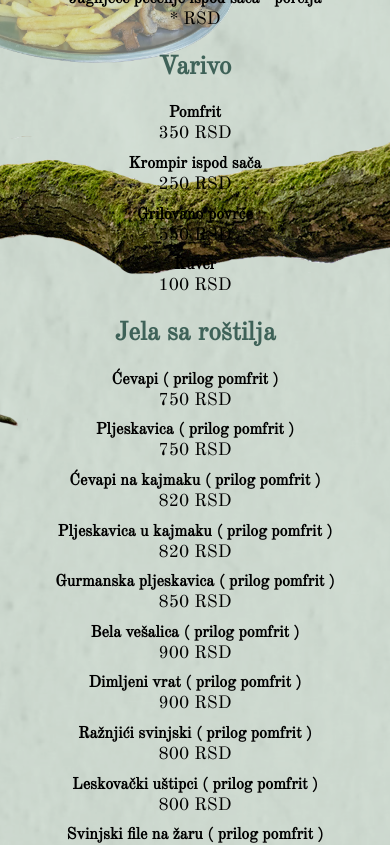
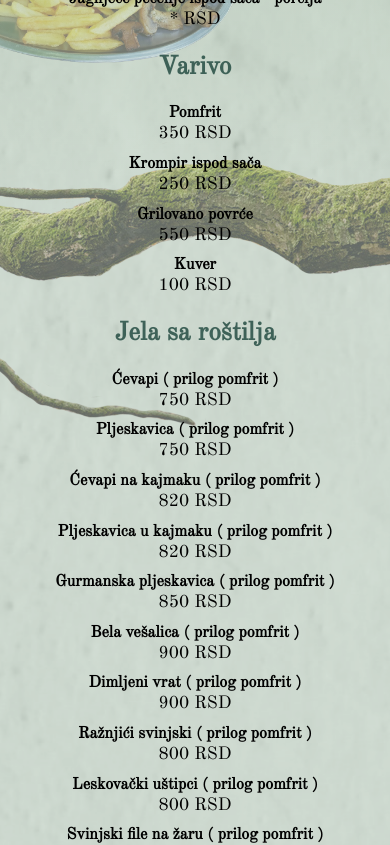
Before and after one commit to DenisPozder/Kosuta, a React (Create React App) app: page /restoran/jelovnik in a window 390 px wide. Shown: the part 2200-3045 px from the top of the page. Built offline with nearby package versions, Linux system fonts and the light colour scheme; a web font is replaced by a local one.

Commit message:
Restaurant Menu Tree Update

```diff
--- a/src/Pages/RestaurantMenuPage/Components/RestaurantMenuHeader/RestaurantMenuHeader.jsx
+++ b/src/Pages/RestaurantMenuPage/Components/RestaurantMenuHeader/RestaurantMenuHeader.jsx
@@ -8,7 +8,7 @@ import mealDecoration1 from '../../../../Assets/Restaurant/restaurantMeal3.png'
 import mealDecoration2 from '../../../../Assets/Restaurant/restaurantMeal4.png'
 import mealDecoration3 from '../../../../Assets/Restaurant/restaurantMeal5.png'
 import mealDecoration4 from '../../../../Assets/Restaurant/restaurantMeal6.png'
-import leaves from '../../../../Assets/Restaurant/leaves.png'
+import treeDown from '../../../../Assets/Restaurant/bigTree.png'
 import background from '../../../../Assets/Restaurant/background.jpg'
 
 const RestaurantMenuHeader = () => {
@@ -1088,6 +1088,9 @@ const RestaurantMenuHeader = () => {
     <div className="restaurant-menu-header">
         <img src={background} alt="Pozadina" className='rmhc-background' />
         <img src={branchTree} alt="Dekorativna slika" className='rmh-tree1' />
+        <img src={treeDown} alt="Dekorativna slika" className='rmh-down-tree' />
+        <div className="rmh-ot"></div>
+        <div className="rmh-ob"></div>
         <div className="rmh-content">
             <h1 className='rmh-h1'>restoran srpske nacionalne kuhinje</h1>
             <div className="rmhc-items">
--- a/src/Pages/RestaurantMenuPage/Components/RestaurantMenuHeader/restaurant-menu-header.css
+++ b/src/Pages/RestaurantMenuPage/Components/RestaurantMenuHeader/restaurant-menu-header.css
@@ -13,6 +13,35 @@
     left: -20px;
     user-select: none;
     pointer-events: none;
+}
+
+.rmh-down-tree {
+    position: absolute;
+    bottom: -1%;
+    left: 0;
+    width: 100%;
+    height: auto;
+    z-index: 15;
+}
+
+.rmh-ot {
+    position: absolute;
+    top: 0;
+    left: 0;
+    width: 100%;
+    height: 100%;
+    background: linear-gradient(to bottom, var(--restaurant-background), transparent 30%);
+    z-index: 20;
+}
+
+.rmh-ob {
+    position: absolute;
+    top: 0;
+    left: 0;
+    width: 100%;
+    height: 100%;
+    background: linear-gradient(to top, var(--restaurant-background), transparent 30%);
+    z-index: 20;
 }
 
 .rmh-content {
@@ -150,7 +179,7 @@
 
 .rmhcw-branch-right {
     position: absolute;
-    right: -20%;
+    right: -40%;
     top: 25%;
     user-select: none;
     pointer-events: none;
@@ -262,6 +291,15 @@
     .rmhcw-content {
         width: 80%;
     }
+
+    .rmhcw-branch-right {
+        position: absolute;
+        right: -68%;
+        top: 25%;
+        user-select: none;
+        pointer-events: none;
+        z-index: 3;
+    }
 }
 
 @media only screen and (max-width: 768px) {
@@ -323,6 +361,16 @@
         width: 340px;
         height: auto;
         right: 5%;
+    }
+
+    .rmhcw-branch-right {
+        position: absolute;
+        right: -68%;
+        top: 25%;
+        user-select: none;
+        pointer-events: none;
+        z-index: 3;
+        opacity: .5;
     }
 }
 
```
Also changed, not shown: 1 other file (tests, documents, lock files or other folders).
